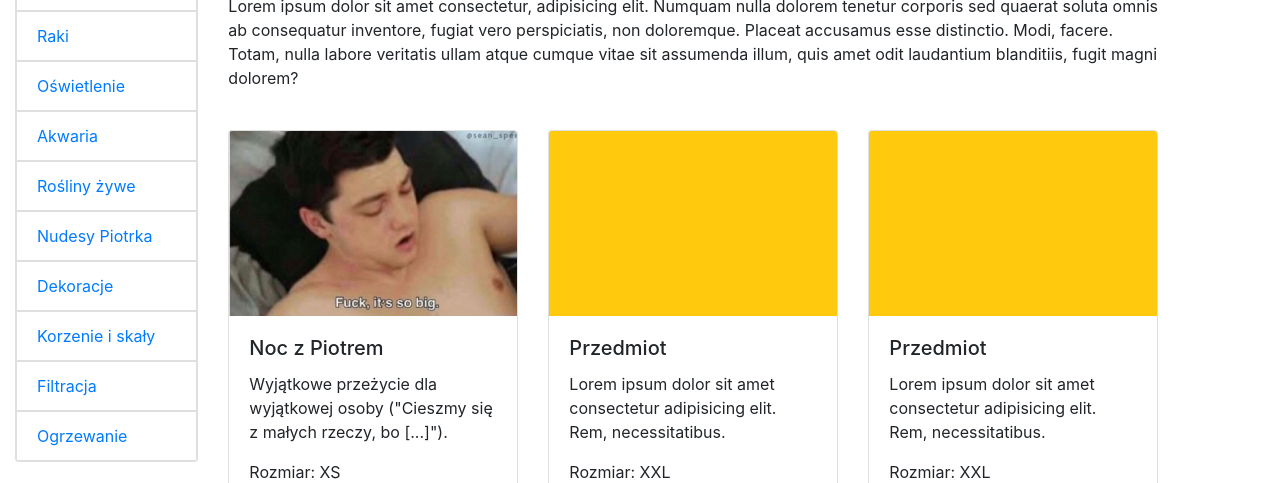
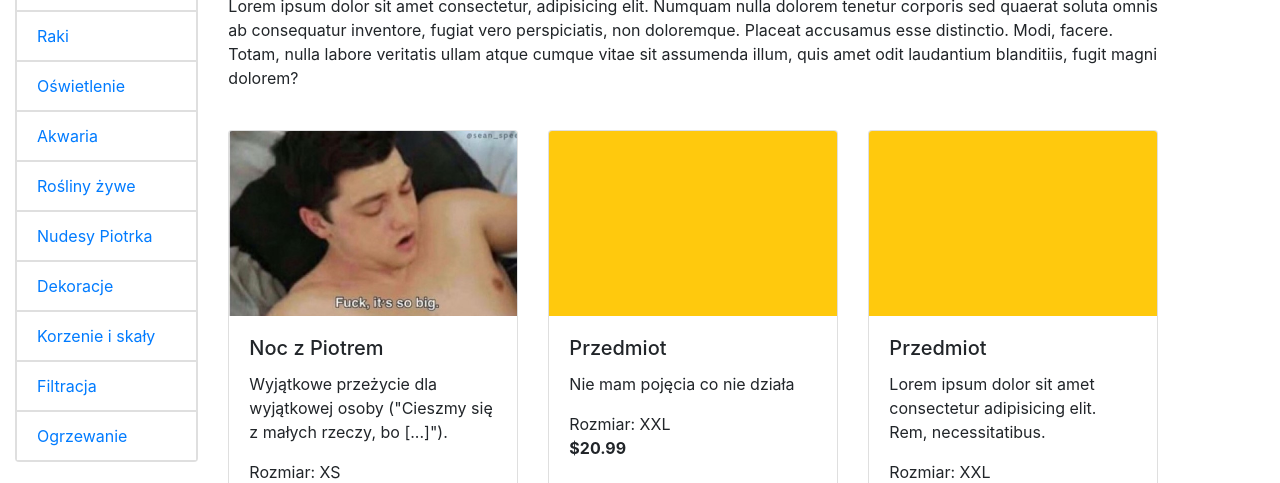
Before and after one commit to Chlopaki-kasprzaki/temp, a plain HTML site: page index.html in a window 1280 px wide. Shown: the part 465-948 px from the top of the page. Drawn offline with nearby package versions, Linux system fonts and the light colour scheme.

Commit message:
Jeszcze jedna poprawka do kart

```diff
--- a/index.html
+++ b/index.html
@@ -93,7 +93,7 @@
               <img class="card-img-top" src="static/meme10.jpg" alt="Card image cap">
               <div class="card-body">
                 <h5 class="card-title">Przedmiot</h5>
-                <p class="card-text">Lorem ipsum dolor sit amet consectetur adipisicing elit. Rem, necessitatibus.</p>
+                <p class="card-text">Nie mam pojęcia co nie działa</p>
                 <p class="card-text">Rozmiar: XXL<br><b>$20.99</b></p>
               </div>
             </div>
```
